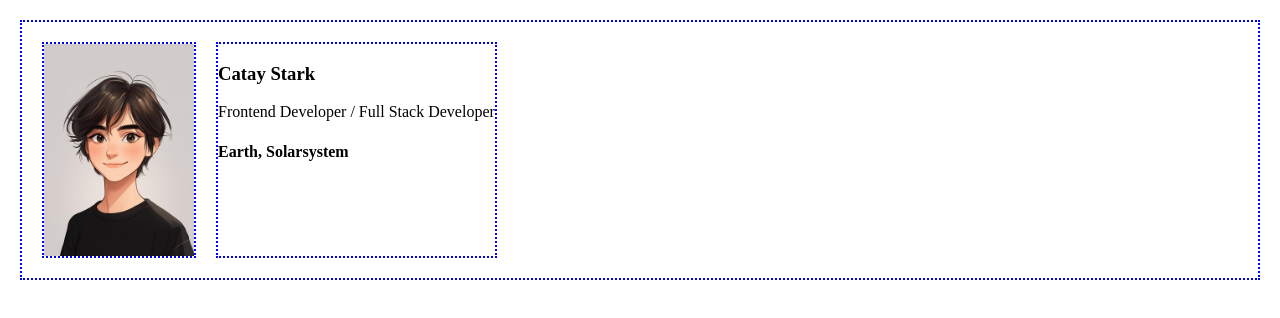
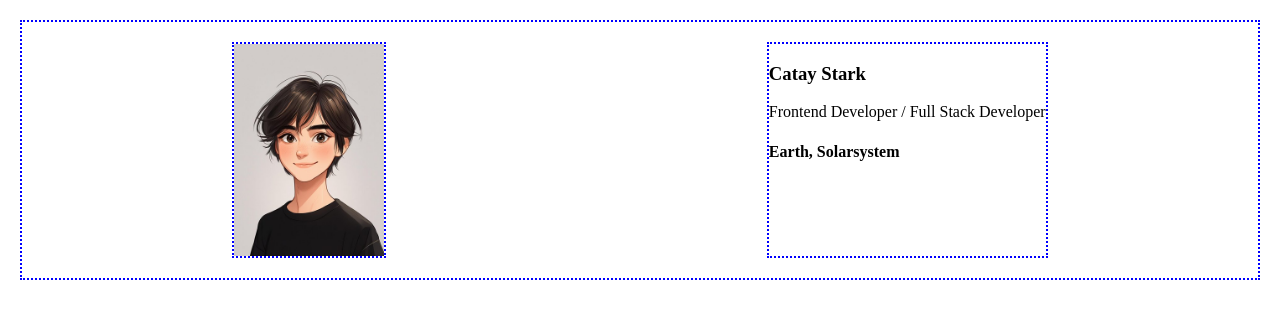
Before and after one commit to catay-strk/scrimba, a plain HTML site: page Build your digital business card/index.html in a window 1280 px wide. Drawn offline with Linux system fonts and the light colour scheme.

Commit message:
scrimba: justify the items

```diff
--- a/Build your digital business card/styles.css
+++ b/Build your digital business card/styles.css
@@ -1,11 +1,11 @@
 /*
-Challenge:
-Create a utility class for the dotted blue border.
-Give the class to both flexbox children in the HTML.
-*/
+    Challenge:
+    Add horizontal space around the flex children.
+    Hint: google "justify content"
+    */
 .card {
     display: flex;
-    /*justify-content:space-evenly;*/
+    justify-content: space-around;
     padding: 20px;
 }
 
@@ -15,7 +15,7 @@ body {
 
 .profile-img {
     width: 150px;
-    margin-right: 20px;
+    /*margin-right: 20px;*/
 }
 
 .dotted-border {
```
